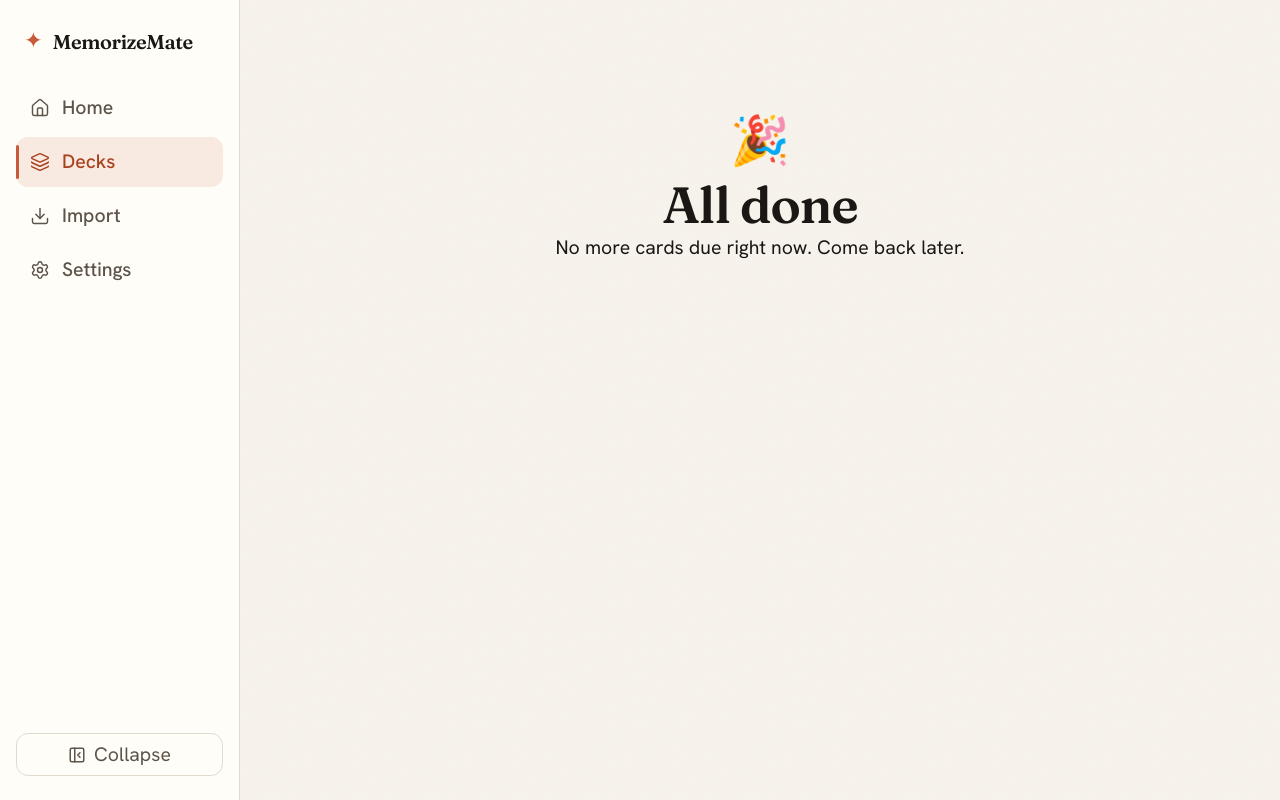
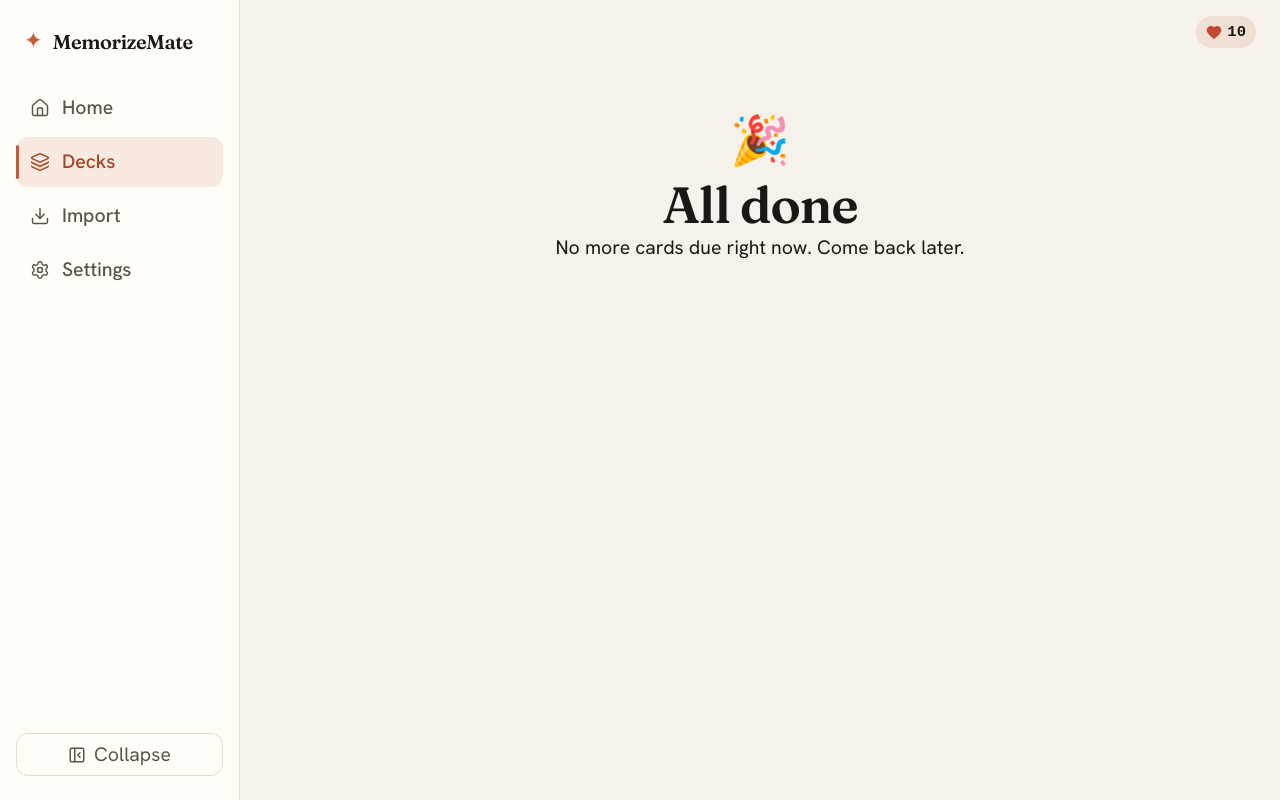
Before and after one commit to PandesalPanpan/MemorizeMate, a React (Vite) app: page /decks/1/study in a window 1280 px wide. Built offline with nearby package versions, Linux system fonts and the light colour scheme; a web font is replaced by a local one.

Commit message:
feat: lives indicator + study lockout + lives loading and routes/stubs

```diff
--- a/src/App.tsx
+++ b/src/App.tsx
@@ -11,6 +11,9 @@ import { StudyScreen } from './screens/StudyScreen';
 import { CardEditorScreen } from './screens/CardEditorScreen';
 import { ImportExportScreen } from './screens/ImportExportScreen';
 import { SettingsScreen } from './screens/SettingsScreen';
+import { ExamScreen } from './screens/ExamScreen';
+import { AIGenerateScreen } from './screens/AIGenerateScreen';
+import { DonationScreen } from './screens/DonationScreen';
 import { useStore, store } from './store/useStore';
 
 const Router = (import.meta as any).vitest ? MemoryRouter : BrowserRouter;
@@ -20,6 +23,7 @@ export function App() {
   const reduceMotion = useStore((s) => s.settings.reduceMotion);
   useEffect(() => {
     store.getState().load().catch(console.error);
+    store.getState().loadLives().catch(console.error);
   }, []);
   return (
     <ThemeProvider theme={theme} reduceMotion={reduceMotion}>
@@ -31,9 +35,12 @@ export function App() {
               <Route path="/decks" element={<DecksScreen />} />
               <Route path="/decks/:deckId" element={<DeckDetailScreen />} />
               <Route path="/decks/:deckId/study" element={<StudyScreen />} />
+              <Route path="/decks/:deckId/exam" element={<ExamScreen />} />
               <Route path="/decks/:deckId/cards/new" element={<CardEditorScreen />} />
               <Route path="/decks/:deckId/cards/:cardId" element={<CardEditorScreen />} />
               <Route path="/import" element={<ImportExportScreen />} />
+              <Route path="/generate" element={<AIGenerateScreen />} />
+              <Route path="/unlock" element={<DonationScreen />} />
               <Route path="/settings" element={<SettingsScreen />} />
             </Route>
           </Routes>
--- a/src/components/Layout.module.css
+++ b/src/components/Layout.module.css
@@ -16,6 +16,7 @@
 }
 .topword { font-family: var(--font-display); font-weight: 600; font-size: 1.1rem; }
 .topword span { color: var(--color-accent); }
+.deskLives { position: fixed; top: var(--space-md); right: var(--space-lg); z-index: 16; }
 
 /* Desktop: offset content for sidebar */
 .withSidebar { padding-left: var(--sidebar-w); }
--- a/src/components/Layout.tsx
+++ b/src/components/Layout.tsx
@@ -4,19 +4,25 @@ import type { ReactNode } from 'react';
 import { useMediaQuery } from '../lib/useMediaQuery';
 import { Sidebar } from './nav/Sidebar';
 import { BottomNav } from './nav/BottomNav';
+import { LivesIndicator } from './LivesIndicator';
 import { useStore, store } from '../store/useStore';
 import styles from './Layout.module.css';
 
 export function Layout({ fab }: { fab?: ReactNode }) {
   const isDesktop = useMediaQuery('(min-width: 900px)');
   const collapsed = useStore((s) => s.settings.sidebarCollapsed);
+  const lives = useStore((s) => s.lives);
   return (
     <div className={`${styles.shell} ${isDesktop ? (collapsed ? styles.withRail : styles.withSidebar) : ''}`}>
       {isDesktop ? (
-        <Sidebar collapsed={collapsed} onToggle={() => store.getState().updateSettings({ sidebarCollapsed: !collapsed })} />
+        <>
+          <Sidebar collapsed={collapsed} onToggle={() => store.getState().updateSettings({ sidebarCollapsed: !collapsed })} />
+          <div className={styles.deskLives}><LivesIndicator current={lives.current} /></div>
+        </>
       ) : (
         <header className={styles.topbar}>
           <span className={styles.topword}>Memorize<span>Mate</span></span>
+          <LivesIndicator current={lives.current} />
         </header>
       )}
       <motion.main
--- /dev/null
+++ b/src/components/LivesIndicator.module.css
@@ -0,0 +1,2 @@
+.wrap { display: inline-flex; align-items: center; gap: 5px; padding: 4px 10px; background: var(--color-accent-wash); border-radius: var(--radius-pill); }
+.count { font-weight: 700; font-family: var(--font-mono); font-size: var(--step--1); }
--- /dev/null
+++ b/src/components/LivesIndicator.tsx
@@ -0,0 +1,12 @@
+import { Heart } from 'lucide-react';
+import { INITIAL_LIVES } from '../types/models';
+import styles from './LivesIndicator.module.css';
+
+export function LivesIndicator({ current }: { current: number }) {
+  return (
+    <span className={styles.wrap} aria-label={`${current} of ${INITIAL_LIVES} lives`}>
+      <Heart size={16} fill="var(--color-again)" stroke="var(--color-again)" />
+      <span className={styles.count}>{current}</span>
+    </span>
+  );
+}
--- /dev/null
+++ b/src/screens/AIGenerateScreen.tsx
@@ -0,0 +1,3 @@
+export function AIGenerateScreen() {
+  return <section><h2>AI Generate</h2></section>;
+}
--- /dev/null
+++ b/src/screens/DonationScreen.tsx
@@ -0,0 +1,3 @@
+export function DonationScreen() {
+  return <section><h2>Donation</h2></section>;
+}
--- /dev/null
+++ b/src/screens/ExamScreen.tsx
@@ -0,0 +1,3 @@
+export function ExamScreen() {
+  return <section><h2>Exam</h2></section>;
+}
--- /dev/null
+++ b/src/screens/LockoutScreen.module.css
@@ -0,0 +1,4 @@
+.page { max-width: 480px; margin: 0 auto; text-align: center; padding: var(--space-2xl) var(--space-lg); }
+.emoji { font-size: 3rem; }
+.timer { font-family: var(--font-mono); color: var(--color-accent-deep); font-size: var(--step-1); margin: var(--space-md) 0; }
+.actions { display: flex; gap: var(--space-sm); justify-content: center; flex-wrap: wrap; }
--- /dev/null
+++ b/src/screens/LockoutScreen.tsx
@@ -0,0 +1,32 @@
+import { useEffect, useState } from 'react';
+import { Link } from 'react-router-dom';
+import { useStore } from '../store/useStore';
+import { secondsToRefill } from '../lives/livesMachine';
+import { Button } from '../components/ui/Button';
+import styles from './LockoutScreen.module.css';
+
+export function LockoutScreen() {
+  const lives = useStore((s) => s.lives);
+  const [secs, setSecs] = useState(() => secondsToRefill(lives, Date.now()));
+
+  useEffect(() => {
+    const t = setInterval(() => setSecs(secondsToRefill(lives, Date.now())), 1000);
+    return () => clearInterval(t);
+  }, [lives]);
+
+  const mm = String(Math.floor(secs / 60)).padStart(1, '0');
+  const ss = String(secs % 60).padStart(2, '0');
+
+  return (
+    <section className={styles.page}>
+      <div className={styles.emoji}>🫧</div>
+      <h2>Out of lives</h2>
+      <p>Time for a breather — this usually means it&apos;s worth reviewing the material before memorizing again.</p>
+      <p className={styles.timer}>Lives refill in {mm}:{ss}</p>
+      <div className={styles.actions}>
+        <Link to="/unlock"><Button>Unlock now</Button></Link>
+        <Link to="/decks"><Button variant="outline">Back to decks</Button></Link>
+      </div>
+    </section>
+  );
+}
--- a/src/screens/StudyScreen.tsx
+++ b/src/screens/StudyScreen.tsx
@@ -1,8 +1,10 @@
 import { useEffect, useState } from 'react';
 import { useParams } from 'react-router-dom';
 import { CardFlip } from '../components/CardFlip';
-import { store } from '../store/useStore';
+import { store, useStore } from '../store/useStore';
 import { renderCloze, clozeIndices } from '../cloze/parser';
+import { isLocked } from '../lives/livesMachine';
+import { LockoutScreen } from './LockoutScreen';
 import type { Card, Rating } from '../types/models';
 import styles from './StudyScreen.module.css';
 
@@ -17,7 +19,10 @@ function front(card: Card): { q: string; a: string } {
 
 export function StudyScreen() {
   const { deckId } = useParams();
+  const lives = useStore((s) => s.lives);
   const [queue, setQueue] = useState<Card[] | null>(null);
+
+  if (isLocked(lives, Date.now())) return <LockoutScreen />;
 
   useEffect(() => {
     if (deckId) store.getState().dueCards(deckId, new Date()).then(setQueue);
```
